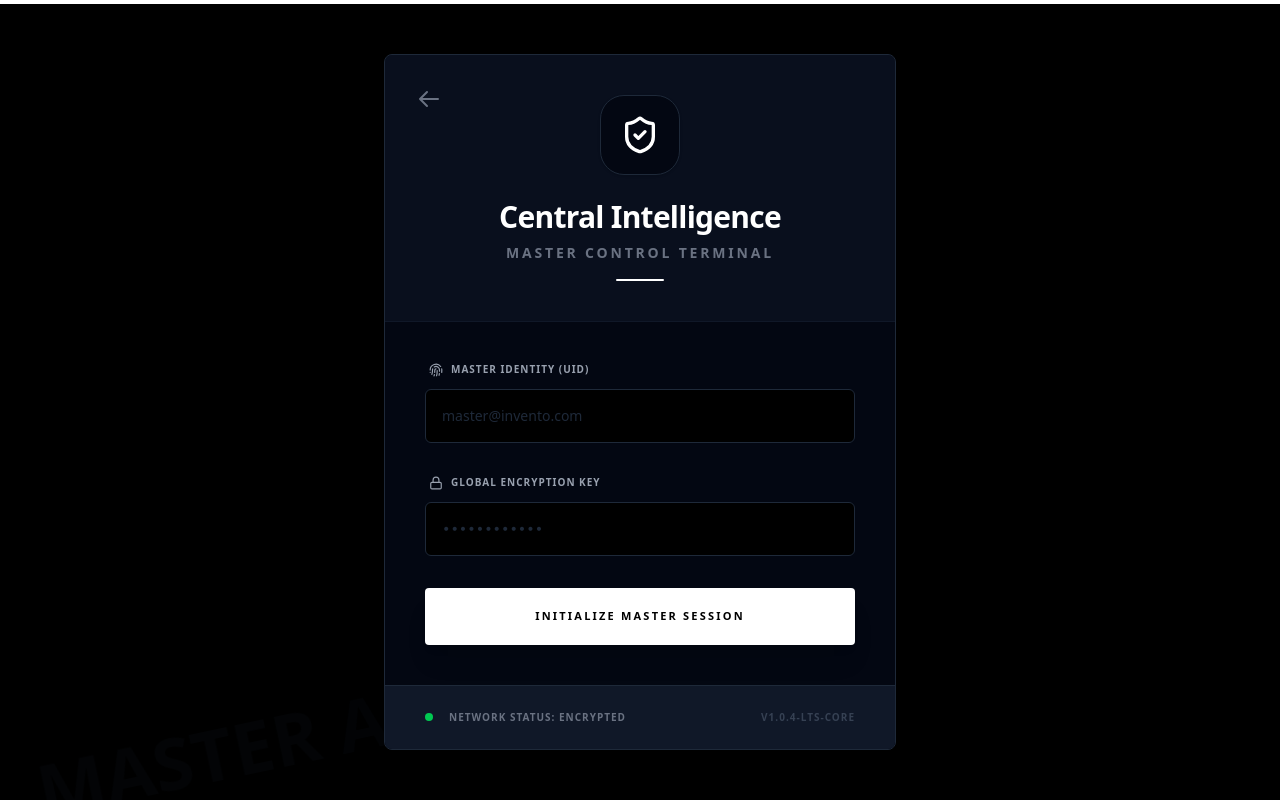
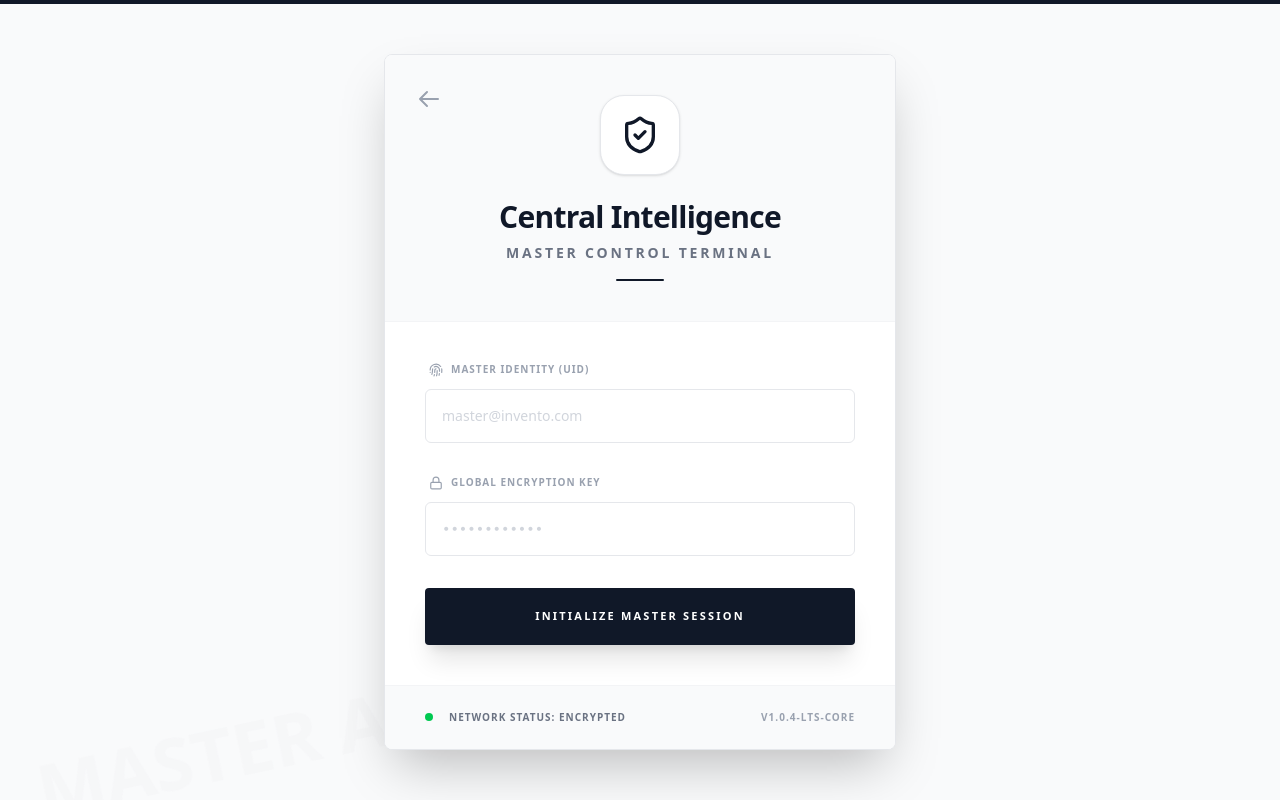
Before and after one commit to Jaydeep-Nadkarni/INVENTO-26, a React (Vite) app in the folder client/: page /master/login in a window 1280 px wide. Built offline with nearby package versions, Linux system fonts and the light colour scheme; no server answers; a web font is replaced by a local one.

Commit message:
Admin Controls fixed

```diff
--- a/client/src/admin/pages/master/login.jsx
+++ b/client/src/admin/pages/master/login.jsx
@@ -33,31 +33,31 @@ const MasterLogin = () => {
     };
 
     return (
-        <div className="min-h-screen bg-black flex items-center justify-center p-6 text-white border-t-4 border-white">
+        <div className="min-h-screen bg-gray-50 flex items-center justify-center p-6 text-gray-900 border-t-4 border-gray-900">
             <div className="w-full max-w-lg relative z-10">
-                <div className="bg-gray-950 border border-gray-800 rounded-lg shadow-2xl overflow-hidden">
-                    <div className="p-10 border-b border-gray-900 bg-gray-900/50 text-center relative">
+                <div className="bg-white border border-gray-200 rounded-lg shadow-2xl overflow-hidden">
+                    <div className="p-10 border-b border-gray-100 bg-gray-50 text-center relative">
                         <button
                             onClick={() => navigate('/')}
-                            className="absolute top-6 left-6 p-2 text-gray-500 hover:text-white transition-colors"
+                            className="absolute top-6 left-6 p-2 text-gray-400 hover:text-gray-900 transition-colors"
                             title="Return to Home"
                         >
                             <svg xmlns="http://www.w3.org/2000/svg" className="h-6 w-6" fill="none" viewBox="0 0 24 24" stroke="currentColor">
                                 <path strokeLinecap="round" strokeLinejoin="round" strokeWidth={2} d="M10 19l-7-7m0 0l7-7m-7 7h18" />
                             </svg>
                         </button>
-                        <div className="w-20 h-20 bg-gray-950 border border-gray-800 rounded-3xl flex items-center justify-center mx-auto mb-6 shadow-sm group">
-                            <ShieldCheck className="w-10 h-10 text-white transition-transform group-hover:scale-110" />
+                        <div className="w-20 h-20 bg-white border border-gray-200 rounded-3xl flex items-center justify-center mx-auto mb-6 shadow-sm group">
+                            <ShieldCheck className="w-10 h-10 text-gray-900 transition-transform group-hover:scale-110" />
                         </div>
-                        <h1 className="text-3xl font-bold tracking-tight text-white">Central Intelligence</h1>
+                        <h1 className="text-3xl font-bold tracking-tight text-gray-900">Central Intelligence</h1>
                         <p className="text-sm font-semibold text-gray-500 uppercase tracking-[0.2em] mt-2 mb-1">Master Control Terminal</p>
-                        <div className="h-0.5 w-12 bg-white mx-auto mt-4 rounded-full" />
+                        <div className="h-0.5 w-12 bg-gray-900 mx-auto mt-4 rounded-full" />
                     </div>
 
                     <div className="p-10">
                         {error && (
-                            <div className="mb-8 p-4 bg-red-950/20 border-l-4 border-red-500 rounded-r-md flex items-center gap-4 text-red-400 text-xs font-bold uppercase tracking-wider">
-                                <span className="p-1 bg-red-900 rounded border border-red-800 text-white">!</span>
+                            <div className="mb-8 p-4 bg-red-50 border-l-4 border-red-500 rounded-r-md flex items-center gap-4 text-red-600 text-xs font-bold uppercase tracking-wider">
+                                <span className="p-1 bg-red-600 rounded border border-red-500 text-white">!</span>
                                 Authority Denial: {error}
                             </div>
                         )}
@@ -73,7 +73,7 @@ const MasterLogin = () => {
                                     value={email}
                                     onChange={(e) => setEmail(e.target.value)}
                                     required
-                                    className="w-full bg-black border border-gray-800 rounded-md px-4 py-4 text-white text-sm font-medium focus:outline-none focus:ring-1 focus:ring-white transition-all placeholder:text-gray-800"
+                                    className="w-full bg-white border border-gray-200 rounded-md px-4 py-4 text-gray-900 text-sm font-medium focus:outline-none focus:ring-1 focus:ring-gray-900 transition-all placeholder:text-gray-300"
                                     placeholder="master@invento.com"
                                 />
                             </div>
@@ -88,7 +88,7 @@ const MasterLogin = () => {
                                     value={password}
                                     onChange={(e) => setPassword(e.target.value)}
                                     required
-                                    className="w-full bg-black border border-gray-800 rounded-md px-4 py-4 text-white text-sm font-medium focus:outline-none focus:ring-1 focus:ring-white transition-all placeholder:text-gray-800 font-mono"
+                                    className="w-full bg-white border border-gray-200 rounded-md px-4 py-4 text-gray-900 text-sm font-medium focus:outline-none focus:ring-1 focus:ring-gray-900 transition-all placeholder:text-gray-300 font-mono"
                                     placeholder="••••••••••••"
                                 />
                             </div>
@@ -96,11 +96,11 @@ const MasterLogin = () => {
                             <button
                                 type="submit"
                                 disabled={isLoading}
-                                className="w-full py-5 bg-white text-black font-bold uppercase tracking-[0.2em] text-[11px] rounded transition-all hover:bg-gray-200 shadow-xl active:scale-[0.99] disabled:opacity-50"
+                                className="w-full py-5 bg-gray-900 text-white font-bold uppercase tracking-[0.2em] text-[11px] rounded transition-all hover:bg-gray-800 shadow-xl active:scale-[0.99] disabled:opacity-50"
                             >
                                 {isLoading ? (
                                     <span className="flex items-center justify-center gap-3">
-                                        <div className="w-4 h-4 border-2 border-black/20 border-t-black rounded-full animate-spin"></div>
+                                        <div className="w-4 h-4 border-2 border-white/20 border-t-white rounded-full animate-spin"></div>
                                         Decrypting Identity...
                                     </span>
                                 ) : (
@@ -110,19 +110,19 @@ const MasterLogin = () => {
                         </form>
                     </div>
 
-                    <div className="px-10 py-6 bg-gray-900 border-t border-gray-800 flex flex-col md:flex-row justify-between items-center gap-4">
+                    <div className="px-10 py-6 bg-gray-50 border-t border-gray-100 flex flex-col md:flex-row justify-between items-center gap-4">
                          <div className="text-[10px] font-bold text-gray-500 uppercase tracking-widest flex items-center gap-4">
                              <div className="w-2 h-2 rounded-full bg-green-500"></div>
                              Network Status: Encrypted
                          </div>
-                         <div className="text-[10px] font-bold text-gray-700 uppercase tracking-widest">
+                         <div className="text-[10px] font-bold text-gray-400 uppercase tracking-widest">
                              v1.0.4-LTS-Core
                          </div>
                     </div>
                 </div>
             </div>
 
-            <div className="fixed bottom-8 left-8 text-gray-800 text-7xl font-bold select-none pointer-events-none -rotate-12 opacity-10">
+            <div className="fixed bottom-8 left-8 text-gray-100 text-7xl font-bold select-none pointer-events-none -rotate-12 opacity-50">
                 MASTER ACCESS
             </div>
         </div>
```
Also changed, not shown: client/src/admin/pages/master/AdminControls.jsx (+17 -17 lines).
